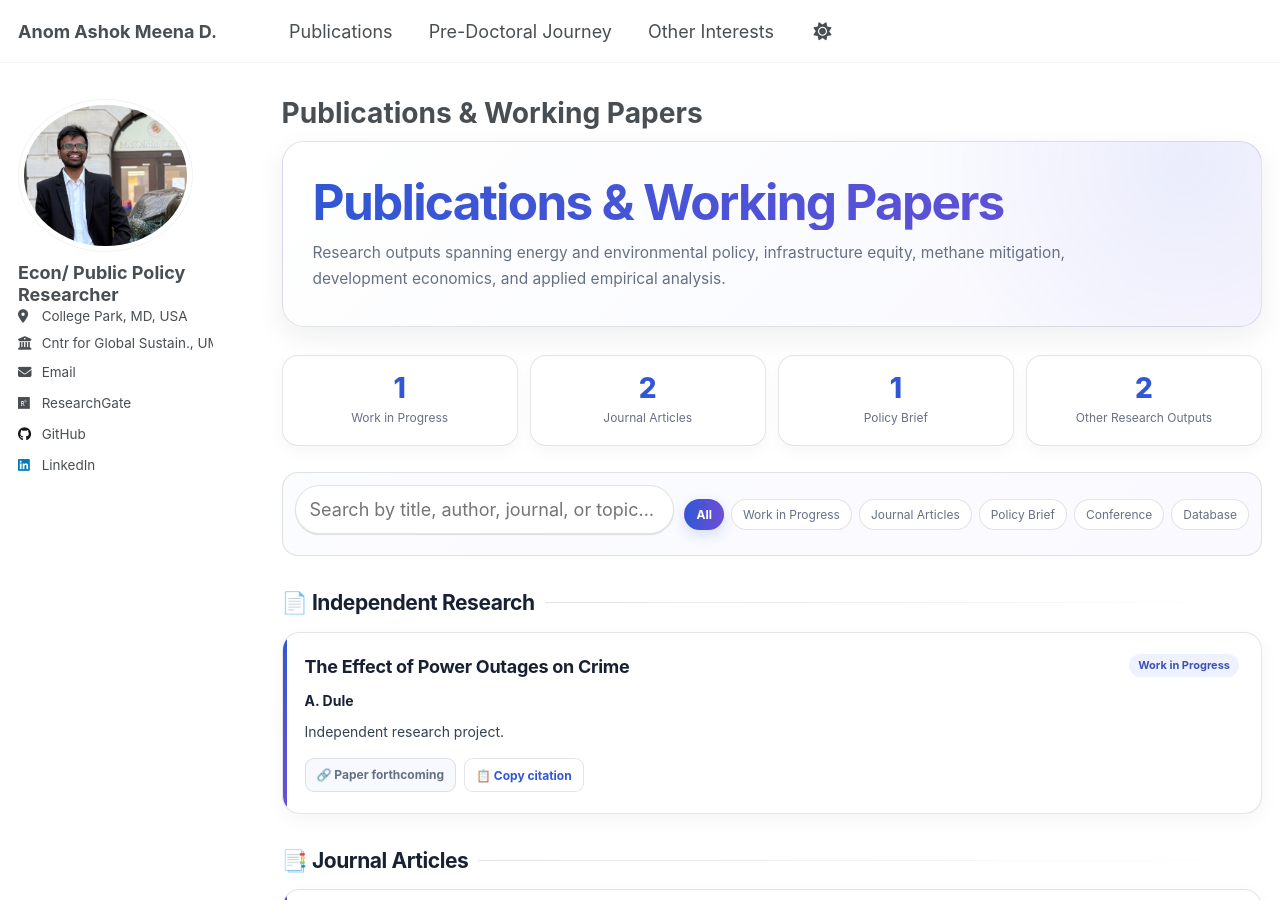
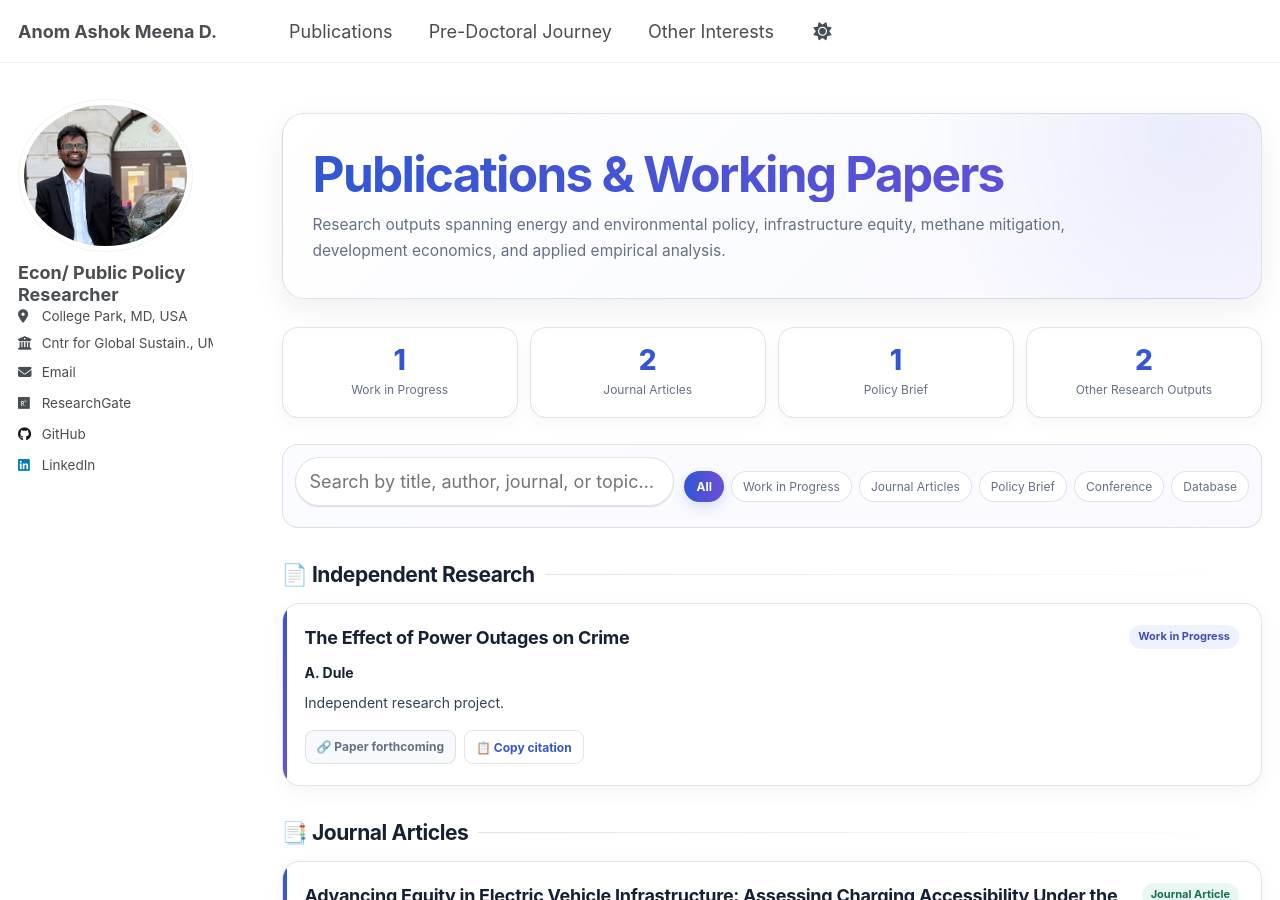
Before and after one commit to anomdule/anomdule.github.io, a Jekyll site: the page built from _pages/publications.md, in a window 1280 px wide and 900 px high. Built offline with Jekyll 4.4.1, drawn with Linux system fonts in a browser that asks for light colours; a script that is not in the unit is left out.

Commit message:
Update publications.md

```diff
--- a/_pages/publications.md
+++ b/_pages/publications.md
@@ -1,6 +1,6 @@
 ---
 layout: archive
-title: "Publications & Working Papers"
+title: ""
 permalink: /publications/
 author_profile: true
 ---
```
